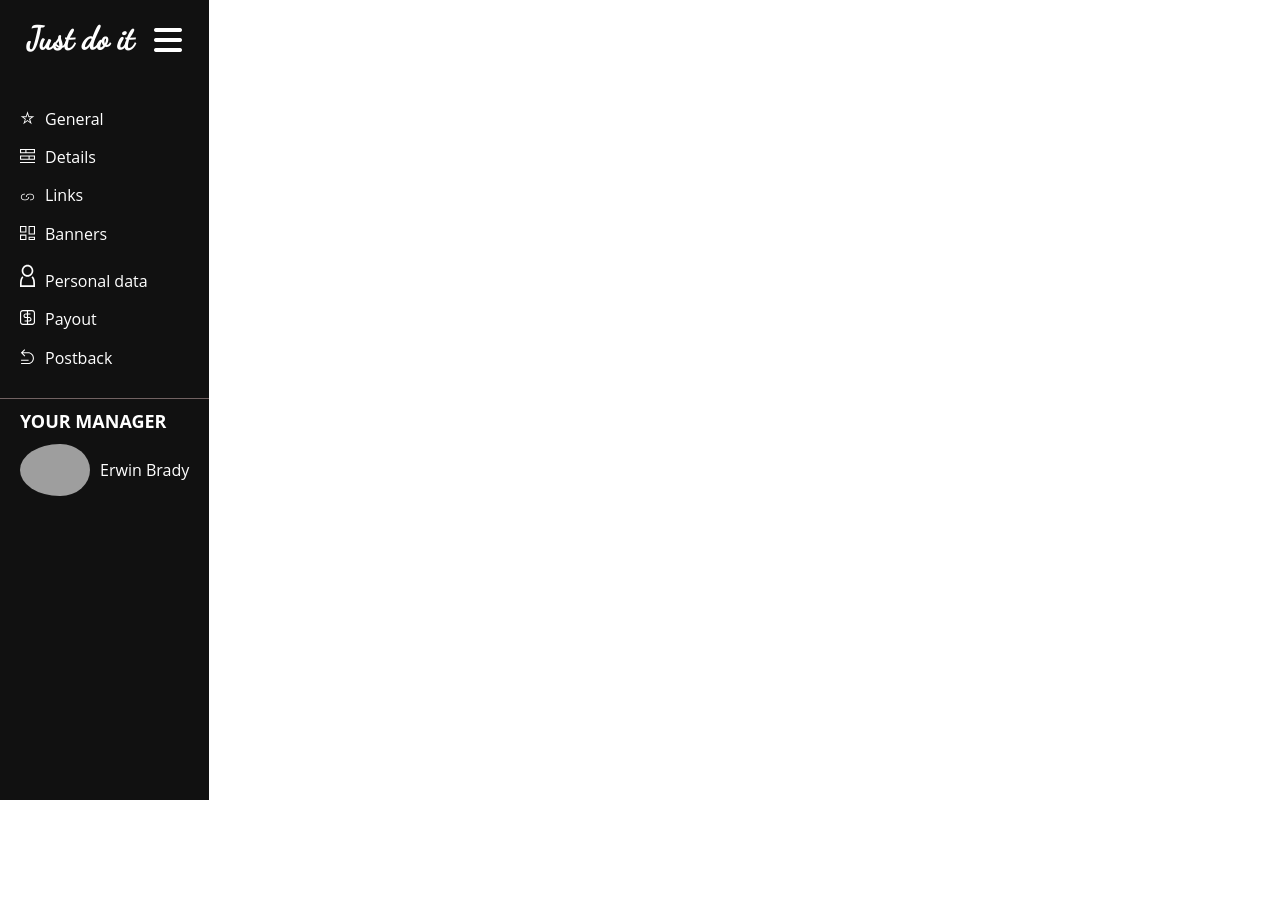
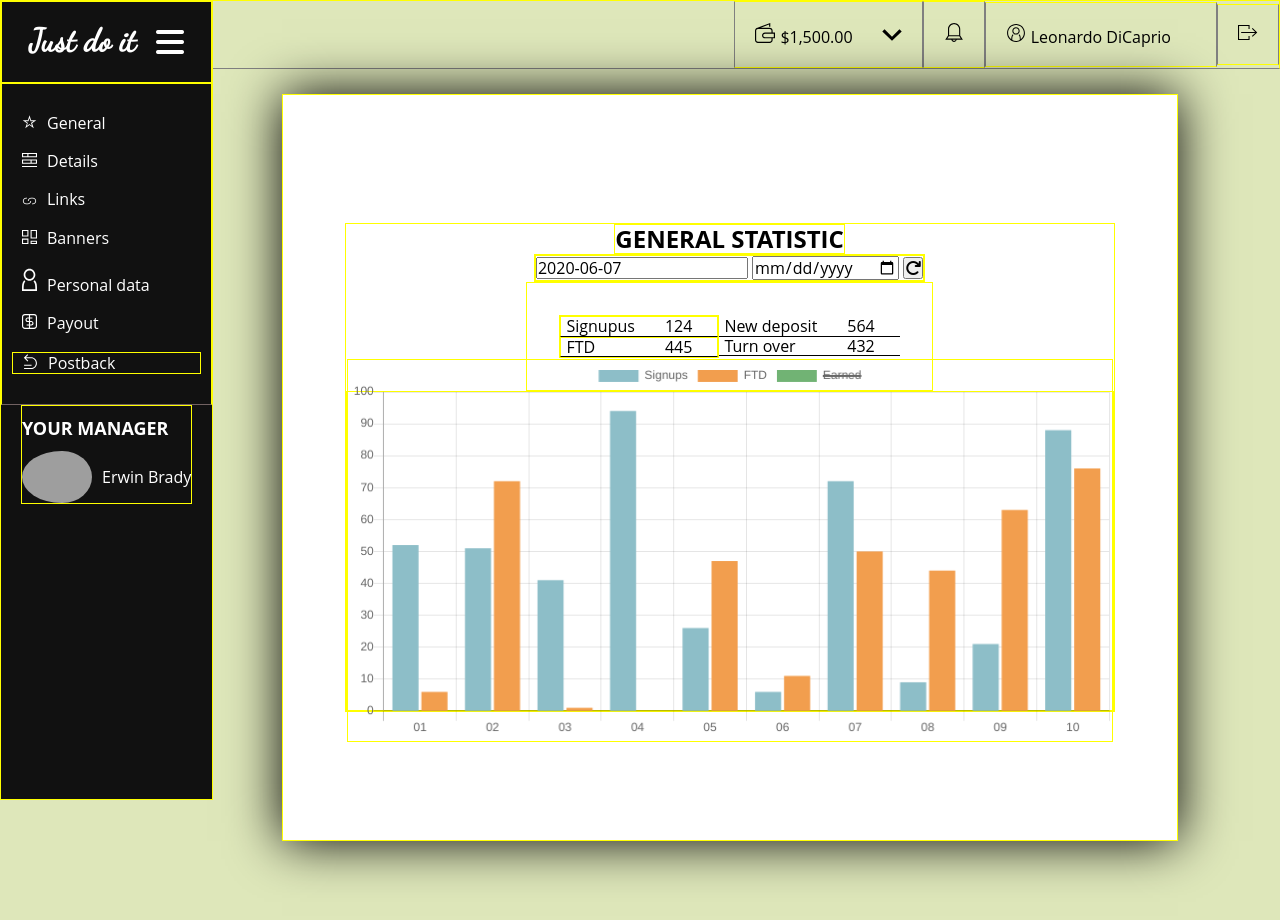
Before and after one commit to MaciekLubocki/Dashboard, a website: page src/index.html in a window 1280 px wide. Before the commit the page ends 800 px from the top, so only its background shows below. Drawn offline with nearby package versions, Linux system fonts and the light colour scheme; files that its build step writes are made by us from their sources; grey boxes are pictures that could not be loaded.

Commit message:
DB content wip

```diff
--- a/src/index.html
+++ b/src/index.html
@@ -52,22 +52,61 @@
 <div class="side-picture">
 <img src="https://images.pexels.com/photos/614810/pexels-photo-614810.jpeg?auto=compress&cs=tinysrgb&dpr=2&h=650&w=940" alt="manager">
 <p>Erwin Brady</p>
-
+</div>
+</div>
 </div>
 
 
+<!--top-nav-->
+<div class="navigation a13">
+<div class="img a13">
+    <a href="#"><img src="/images/wallet.svg" alt=""><span>$1,500.00</span> <img src="/images/arrow-down-small.svg"></a>
+
+</div>
+<div class="img a13">
+    <a href="#"><img src="/images/notification.svg" alt=""></a>
+</div>
+<div class="img a13">
+<a href="#"><img src="/images/profile.svg" alt=""><span>Leonardo DiCaprio</span></a>
+</div>
+<div class="img a13">
+<a href="#"><img src="/images/quit.svg" alt=""></a>
+</div>
 </div>
 
 
 
+
+
+<!--page content-->
+<div class="container-content a13">
+    <div class="section-general-statistic a13">
+        <h2 class="section-title a13">GENERAL STATISTIC</h2>
+        <div class="data a13">
+          <div class = "form-data a13">
+            <input type="data" value="2020-06-07">
+            <input type="date" value="dateValue">
+            <button class="btn"><i class="fas fa-redo"></i></button>
+          </div>
+        </div>
+        <div class="table a13">
+            <div class="box a13">
+              <div class="table-cell a13"><span> Signupus </span> <span>124</span></div>
+              <div class="table-cell a13"><span> FTD </span> <span>445</span></div>
+            </div>
+            <div class="box a13s">
+              <div class="table-cell"><span> New deposit </span> <span>564</span></div>
+              <div class="table-cell"><span> Turn over </span> <span>432</span></div>
+            </div>
+          </div>
+
+    <div class="chart a13">
+    <canvas id="myChart" class="a13"></canvas>
 </div>
-<!--page content-->
-<div class="container"></div>
+</div>
 <!--footer-->
 <footer></footer>
-
 <script src="https://cdnjs.cloudflare.com/ajax/libs/Chart.js/2.4.0/Chart.min.js"></script>
-
+<script src="/js/script.js"></script>
 </body>
-
 </html>
--- a/src/js/script.js
+++ b/src/js/script.js
@@ -0,0 +1,36 @@
+/* Chart section*/
+var ctx = document.getElementById("myChart").getContext("2d");
+var chart = new Chart(ctx, {
+  // 1
+  type: "bar",
+  data: {
+    // 2
+    labels: ["01", "02", "03", "04", "05", "06", "07", "08", "09", "10"],
+    // 3
+    datasets: [
+      {
+        // 4
+        label: "Signups",
+        // 5
+        backgroundColor: "#8DBEC8",
+        borderColor: "#8DBEC8",
+        // 6
+        data: [52, 51, 41, 94, 26, 6, 72, 9, 21, 88],
+      },
+      {
+        label: "FTD",
+        backgroundColor: "#F29E4E",
+        borderColor: "#F29E4E",
+        data: [6, 72, 1, 0, 47, 11, 50, 44, 63, 76],
+      },
+      {
+        label: "Earned",
+        backgroundColor: "#71B374",
+        borderColor: "#71B374",
+        data: [59, 49, 68, 90, 67, 41, 13, 38, 48, 48],
+        // 7
+        hidden: true,
+      },
+    ],
+  },
+});
--- a/src/sass/_layout.scss
+++ b/src/sass/_layout.scss
@@ -11,6 +11,13 @@ html {
 font-family: $paragraph-font;
 
 }
+
+
+body {
+  background: rgb(222, 231, 186);
+}
+
+
 
 /*Side menu*/
 
@@ -29,7 +36,7 @@ font-family: $paragraph-font;
  flex-direction: column;
 }
 
-.Xa13 {
+.a13 {
 border: 0.1px solid yellow;
 }
 
@@ -133,6 +140,109 @@ display: flex;
 flex-direction: row;
 text-align: center;
 align-items: center;
+}
+
+
+.container-content {
+position: relative;
+display: flex;
+align-items: center;
+justify-content: center;
+margin: 2% 22% 22% 22%;
+width: 70%;
+padding: 8rem 0px 8rem;
+background-color: #fff;
+box-shadow: 0px 0px 50px 0px #000;
+
+}
+
+
+.section-general-statistic {
+  display: flex;
+  justify-content: flex-start;
+  align-items: center;
+  flex-direction: column;
+  // margin-left: -150px;
+  margin-top: 0px;
+  // margin-right: 100px;
+  background-color: white;
+
+}
+
+.chart {
+display: flex;
+align-items: center;
+justify-content: center;
+text-align: center;
+position: relative;
+height: 40vh;
+width: 60vw;
+// margin-left: 100px;
+  // margin-top: -100px;
+  // margin-right: 100px;
+}
+
+
+.navigation {
+  position: relative;
+  display: flex;
+  justify-content: flex-end;
+  flex-direction: row;
+  align-items: center;
+  text-align: center;
+  border-bottom: 1px solid gray;
+  width:100%;
+
+
+
+
 
 
 }
+
+.navigation a {
+  color: #000;
+
+}
+
+.img{
+  border-right: 1px solid gray;
+  border-left: 1px solid gray;
+  padding: 20px 20px;
+}
+
+.navigation img {
+  width: 20px;
+}
+
+
+span {
+
+margin-right:20px;
+margin-left:5px;
+
+padding-right: 5px ;
+}
+
+
+/*table*/
+
+.table {
+display: flex;
+flex-direction: row;
+justify-content: center;
+text-align: center;
+align-items: center;
+padding: 2rem;
+// border: 1px solid #000;
+
+}
+.table-cell {
+  display: flex;
+justify-content: space-between;
+  border-bottom: 1px solid #000;
+// padding:0px 200px 0px 200px ;
+
+
+
+}
```
Also changed, not shown: src/images/arrow-down-small.svg (added), src/images/message.svg (added), src/images/notification.svg (added), src/images/quit.svg (added), src/images/wallet.svg (added).
